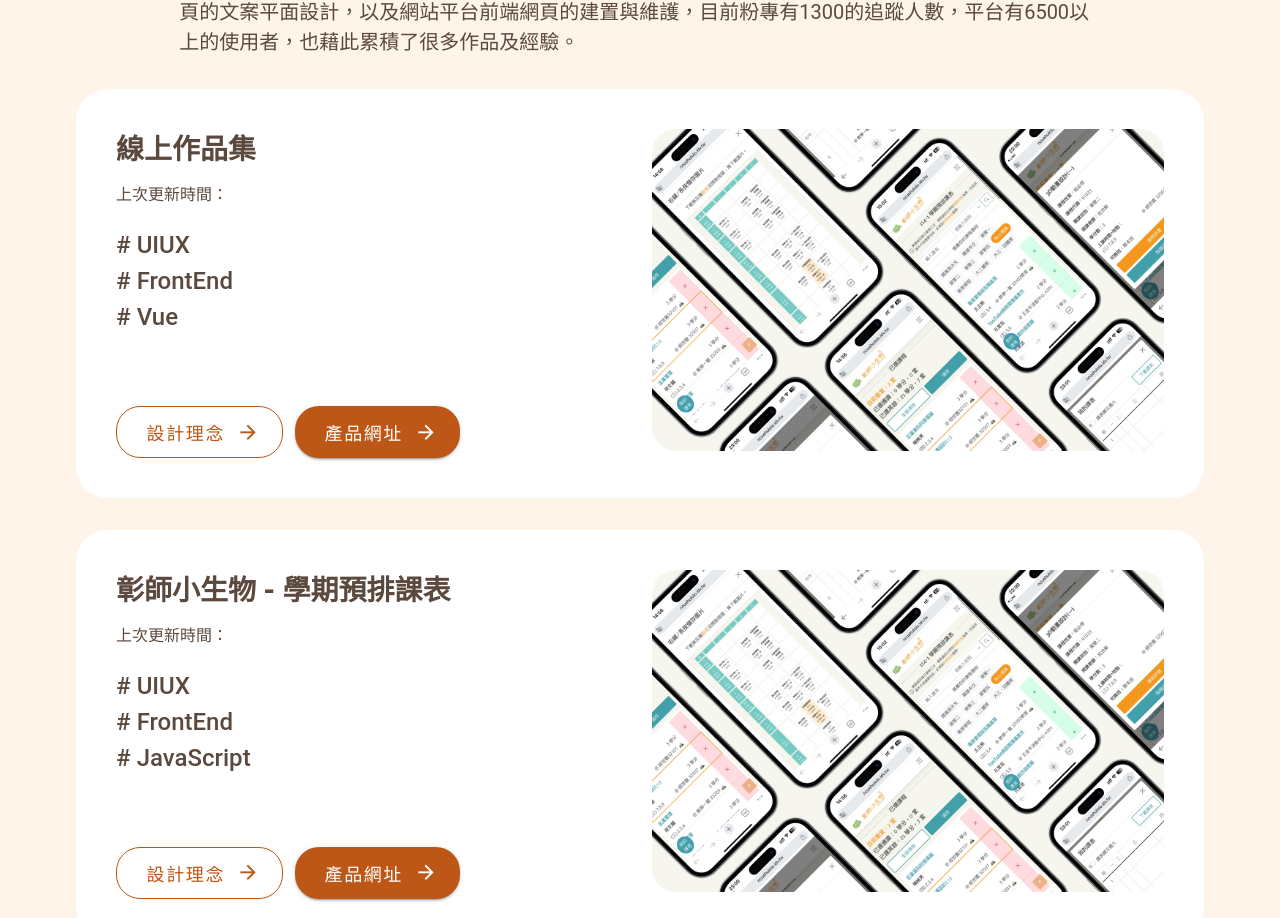
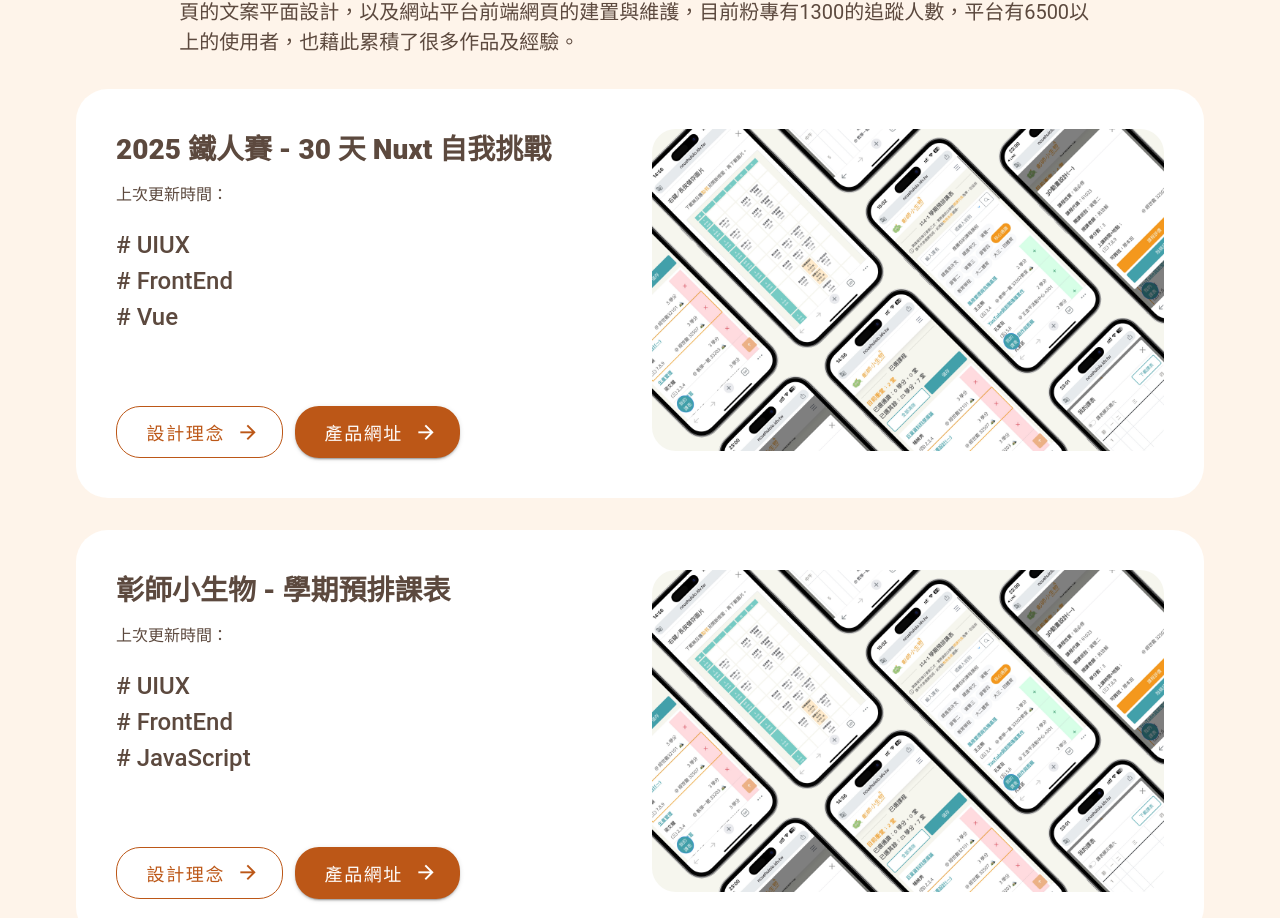
Before and after one commit to supeihau/my-portfolio-2025, a Nuxt app: page / in a window 1280 px wide. Shown: the part 1893-2811 px from the top of the page. Built offline with nearby package versions, Linux system fonts and the light colour scheme; no server answers.

Commit message:
fix: project card title

```diff
--- a/components/projects/projects.vue
+++ b/components/projects/projects.vue
@@ -34,7 +34,7 @@ const { isDesktop } = useInnerWidth();
 
 const projects = ref([
   {
-    title: '線上作品集',
+    title: '2025 鐵人賽 - 30 天 Nuxt 自我挑戰',
     ownerRepo: 'supeihau/my-portfolio-2025',
     branch: 'main',
     pushAt: '',
```
